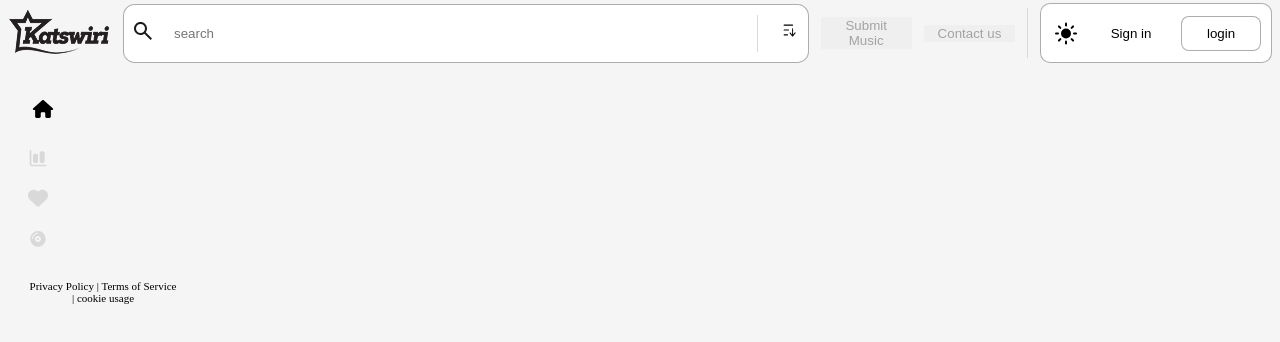
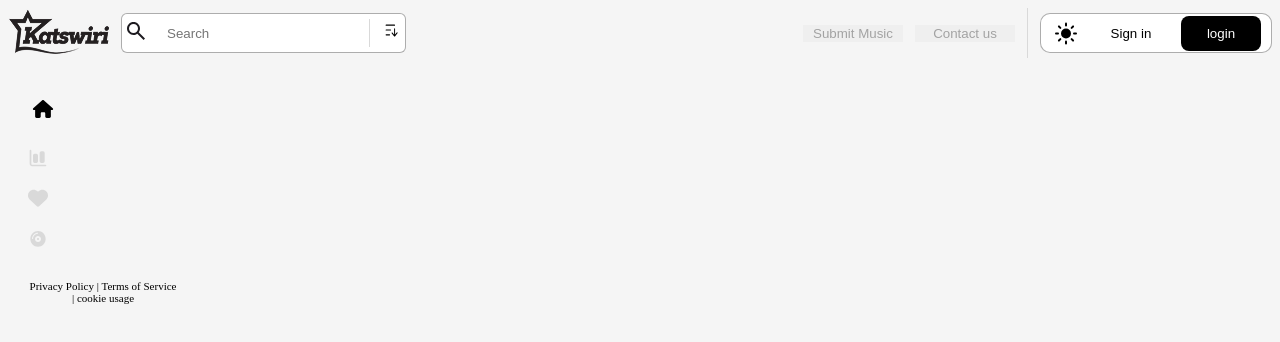
Before and after one commit to EminentOne1/katswiri, a React (Vite) app: page / in a window 1280 px wide. Shown: the top 342 px of the page. Built offline with nearby package versions, Linux system fonts and the light colour scheme.

Commit message:
katswiri updated

```diff
--- a/src/components/navbar.tsx
+++ b/src/components/navbar.tsx
@@ -13,8 +13,12 @@ const Navbar: React.FC<nav> = ({isloggedin}) => {
   return (
     <>
       <nav className="navigation-bar">
+        <div className="logosearchbar">
         <Logo />
         <Searchbar />
+
+        </div>
+
         <button className="contact">Submit Music</button>
         <button className="contact">Contact us</button>
         <Divider/>
--- a/src/components/searchbar.tsx
+++ b/src/components/searchbar.tsx
@@ -1,39 +1,31 @@
+import { useState } from "react";
 import Divider from "./divider";
 
 const Searchbar: React.FC = () => {
+  const [isFocused, setIsFocused] = useState(false);
+
   return (
-    <div className="search-bar">
+    <div className={`search-bar ${isFocused ? "expanded" : ""}`}>
       <div className="search-icon">
-        <svg
-          width="18"
-          height="18"
-          viewBox="0 0 18 18"
-          fill="none"
-          xmlns="http://www.w3.org/2000/svg"
-        >
-          <path
-            d="M16.6 18L10.3 11.7C9.8 12.1 9.225 12.4167 8.575 12.65C7.925 12.8833 7.23333 13 6.5 13C4.68333 13 3.14583 12.3708 1.8875 11.1125C0.629167 9.85417 0 8.31667 0 6.5C0 4.68333 0.629167 3.14583 1.8875 1.8875C3.14583 0.629167 4.68333 0 6.5 0C8.31667 0 9.85417 0.629167 11.1125 1.8875C12.3708 3.14583 13 4.68333 13 6.5C13 7.23333 12.8833 7.925 12.65 8.575C12.4167 9.225 12.1 9.8 11.7 10.3L18 16.6L16.6 18ZM6.5 11C7.75 11 8.8125 10.5625 9.6875 9.6875C10.5625 8.8125 11 7.75 11 6.5C11 5.25 10.5625 4.1875 9.6875 3.3125C8.8125 2.4375 7.75 2 6.5 2C5.25 2 4.1875 2.4375 3.3125 3.3125C2.4375 4.1875 2 5.25 2 6.5C2 7.75 2.4375 8.8125 3.3125 9.6875C4.1875 10.5625 5.25 11 6.5 11Z"
-            fill="#1D1B20"
-          />
+        <svg width="18" height="18" viewBox="0 0 18 18" fill="none" xmlns="http://www.w3.org/2000/svg">
+          <path d="M16.6 18L10.3 11.7C9.8 12.1 9.225 12.4167 8.575 12.65C7.925 12.8833 7.23333 13 6.5 13C4.68333 13 3.14583 12.3708 1.8875 11.1125C0.629167 9.85417 0 8.31667 0 6.5C0 4.68333 0.629167 3.14583 1.8875 1.8875C3.14583 0.629167 4.68333 0 6.5 0C8.31667 0 9.85417 0.629167 11.1125 1.8875C12.3708 3.14583 13 4.68333 13 6.5C13 7.23333 12.8833 7.925 12.65 8.575C12.4167 9.225 12.1 9.8 11.7 10.3L18 16.6L16.6 18ZM6.5 11C7.75 11 8.8125 10.5625 9.6875 9.6875C10.5625 8.8125 11 7.75 11 6.5C11 5.25 10.5625 4.1875 9.6875 3.3125C8.8125 2.4375 7.75 2 6.5 2C5.25 2 4.1875 2.4375 3.3125 3.3125C2.4375 4.1875 2 5.25 2 6.5C2 7.75 2.4375 8.8125 3.3125 9.6875C4.1875 10.5625 5.25 11 6.5 11Z" fill="#1D1B20"/>
         </svg>
       </div>
-      <input placeholder="search" className="search"/>
-      <Divider/>
+      <input
+        type="text"
+        placeholder="Search"
+        className="search"
+        onFocus={() => setIsFocused(true)}
+        onBlur={() => setIsFocused(false)}
+      />
+      <Divider />
       <div className="filter">
-        <svg
-          width="20"
-          height="20"
-          viewBox="0 0 25 18"
-          fill="none"
-          xmlns="http://www.w3.org/2000/svg"
-        >
-          <path
-            d="M18.2209 1C18.5599 1 18.8353 1.3344 18.8353 1.746C18.8353 2.1576 18.5599 2.492 18.2209 2.492L7.61435 2.50766C7.27539 2.50766 7 2.1729 7 1.7613C7 1.35006 7.27539 1.0153 7.61435 1.0153L18.2209 1ZM14.7115 12.0114C14.4797 11.7286 14.4812 11.2704 14.7138 10.989C14.9464 10.7076 15.3241 10.7094 15.5558 10.9919L17.6499 13.5355L17.6593 6.18466C17.6593 5.78622 17.9256 5.46249 18.2538 5.46249C18.5819 5.46249 18.8485 5.78622 18.8485 6.18466L18.8391 13.5273L20.9813 10.9261C21.2139 10.6436 21.5927 10.6436 21.8253 10.9261C22.0582 11.2089 22.0582 11.6689 21.8253 11.9513L18.6642 15.7898C18.4292 16.0712 18.0519 16.0698 17.8202 15.787L14.7115 12.0114ZM12.0279 13.0637C12.3669 13.0637 12.6423 13.3982 12.6423 13.8097C12.6423 14.2213 12.3669 14.5558 12.0279 14.5558L7.61435 14.5614C7.27539 14.5614 7 14.227 7 13.8154C7 13.4042 7.27539 13.0694 7.61435 13.0694L12.0279 13.0637ZM13.2387 6.99114C13.5777 6.99114 13.8531 7.32554 13.8531 7.73714C13.8531 8.14874 13.5777 8.48315 13.2387 8.48315L7.61435 8.49133C7.27539 8.49133 7 8.15657 7 7.74497C7 7.33373 7.27539 6.99897 7.61435 6.99897L13.2387 6.99114Z"
-            fill="black"
-          />
+        <svg width="20" height="20" viewBox="0 0 25 18" fill="none" xmlns="http://www.w3.org/2000/svg">
+          <path d="M18.2209 1C18.5599 1 18.8353 1.3344 18.8353 1.746C18.8353 2.1576 18.5599 2.492 18.2209 2.492L7.61435 2.50766C7.27539 2.50766 7 2.1729 7 1.7613C7 1.35006 7.27539 1.0153 7.61435 1.0153L18.2209 1ZM14.7115 12.0114C14.4797 11.7286 14.4812 11.2704 14.7138 10.989C14.9464 10.7076 15.3241 10.7094 15.5558 10.9919L17.6499 13.5355L17.6593 6.18466C17.6593 5.78622 17.9256 5.46249 18.2538 5.46249C18.5819 5.46249 18.8485 5.78622 18.8485 6.18466L18.8391 13.5273L20.9813 10.9261C21.2139 10.6436 21.5927 10.6436 21.8253 10.9261C22.0582 11.2089 22.0582 11.6689 21.8253 11.9513L18.6642 15.7898C18.4292 16.0712 18.0519 16.0698 17.8202 15.787L14.7115 12.0114ZM12.0279 13.0637C12.3669 13.0637 12.6423 13.3982 12.6423 13.8097C12.6423 14.2213 12.3669 14.5558 12.0279 14.5558L7.61435 14.5614C7.27539 14.5614 7 14.227 7 13.8154C7 13.4042 7.27539 13.0694 7.61435 13.0694L12.0279 13.0637ZM13.2387 6.99114C13.5777 6.99114 13.8531 7.32554 13.8531 7.73714C13.8531 8.14874 13.5777 8.48315 13.2387 8.48315L7.61435 8.49133C7.27539 8.49133 7 8.15657 7 7.74497C7 7.33373 7.27539 6.99897 7.61435 6.99897L13.2387 6.99114Z" fill="black"/>
         </svg>
       </div>
     </div>
   );
 };
+
 export default Searchbar;
--- a/src/index.css
+++ b/src/index.css
@@ -50,8 +50,8 @@ Keywords: house, living
 
   box-sizing: border-box;
 
-  width: 60%;
-  height: 59px;
+  width:fit-content;
+  height: 40px;
   left: 0px;
   top: 0px;
   display: flex;
@@ -64,22 +64,28 @@ Keywords: house, living
   align-items: center;
   gap: 20px;
 }
+.logosearchbar{
+  display: flex;
+  align-items: center;
+  gap: 10px; /* Adjust spacing between Logo & Searchbar */
+  flex-grow: 1;
+}
 .profile-sect {
-  /* Frame 24 */
+
 
   box-sizing: border-box;
 
   width: fit-content;
-  height: 60px;
-  left: 1055px;
-  top: 21px;
+  height: 40px;
+
+
 
   background: #ffffff;
   border: 1px solid rgba(0, 0, 0, 0.32);
   border-radius: 10px;
   display: flex;
   flex-direction: row;
-  gap: 20px;
+
   align-items: center;
 }
 .loggedout {
@@ -92,8 +98,9 @@ Keywords: house, living
   width: 80px;
   height: 35px;
   border-radius: 8px;
-  background-color: white;
+  background-color: black;
   border: 1px solid rgba(0, 0, 0, 0.32);
+  color: white;
 }
 .button-signin{
 
@@ -133,3 +140,37 @@ Keywords: house, living
   flex-direction: row;
   gap: 20px;
 }
+.search-bar {
+  display: flex;
+  align-items: center;
+  gap: 10px;
+  padding: 5px;
+  border-radius: 6px;
+  transition: all 0.3s ease-in-out;
+}
+
+.search {
+  width: 180px;
+  padding: 8px 12px;
+  border: none;
+  border-radius: 6px;
+  transition: all 0.3s ease-in-out;
+}
+
+.search-bar.expanded {
+  position: absolute;
+  top: 12px;
+  left: 50%;
+  transform: translateX(-50%);
+  background: white;
+  box-shadow: 0px 4px 10px rgba(0, 0, 0, 0.2);
+  padding: 10px;
+  width: -webkit-fill-available;
+  z-index: 100;
+}
+
+.search-bar.expanded .search {
+  width: 100%;
+  font-size: 16px;
+  border-color: black;
+}
```
